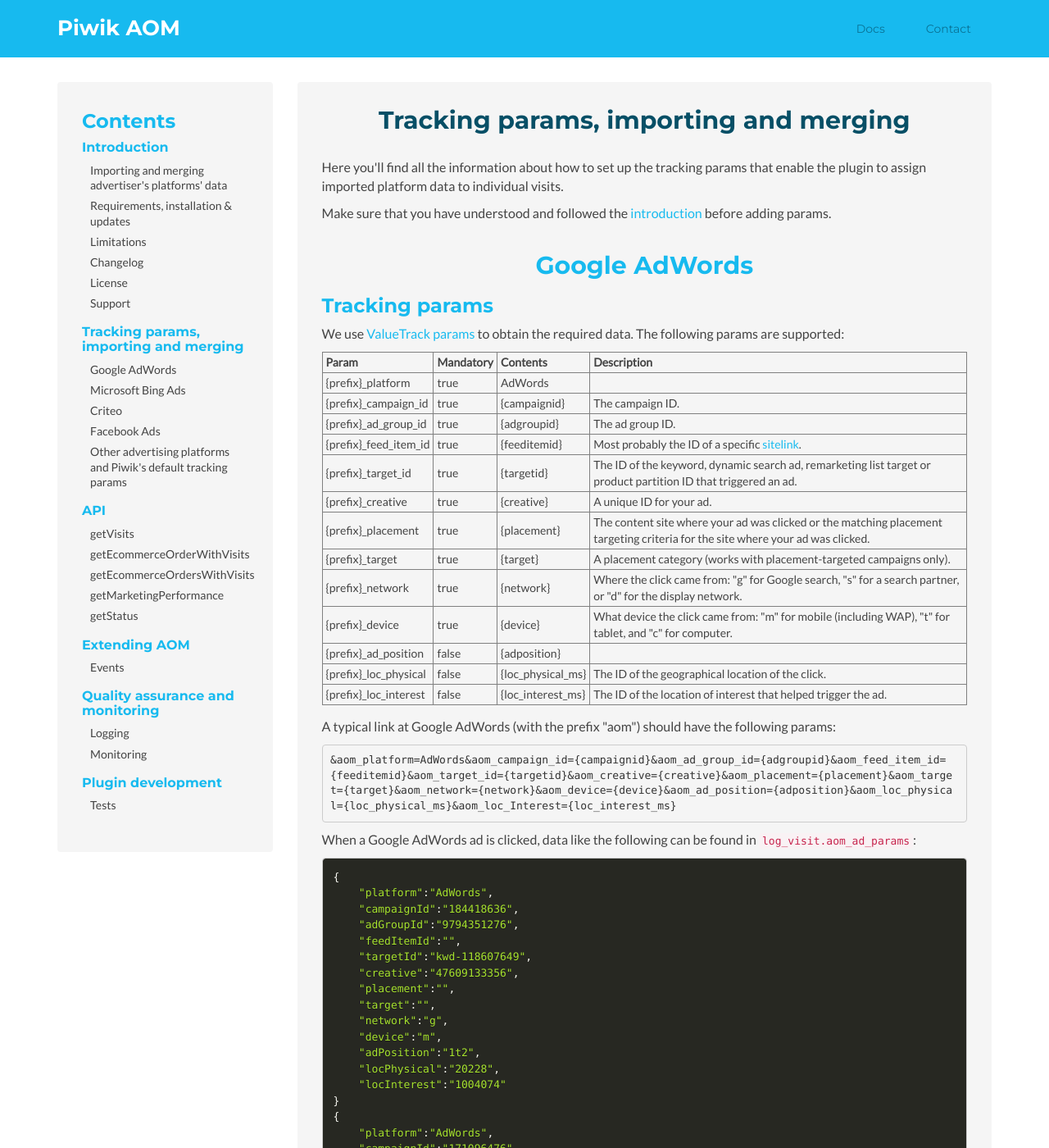
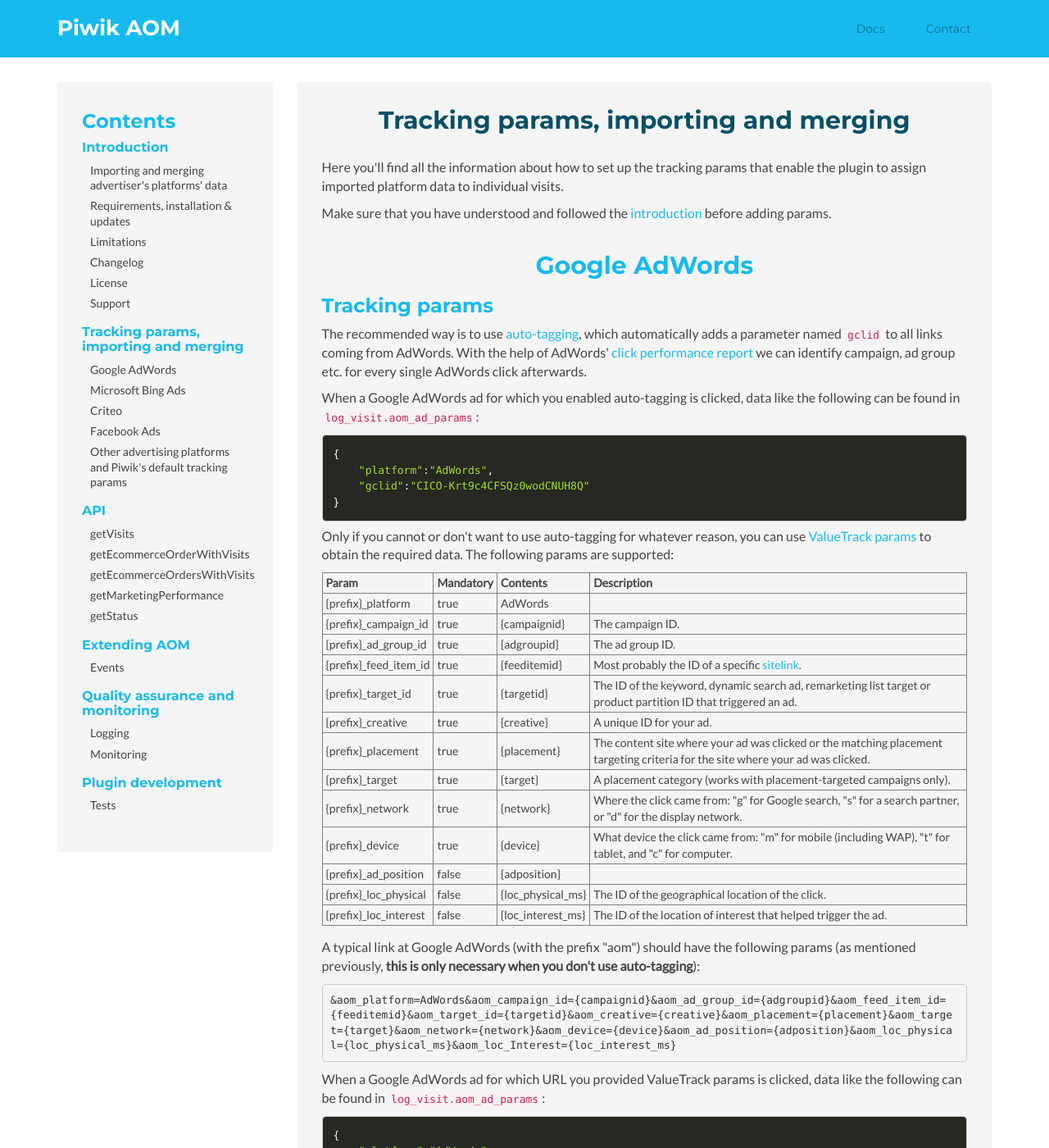
Before and after one commit to finanzcheck/AOM, a Jekyll site: the page built from advertisers-platforms.html, in a window 1280 px wide and 1400 px high. Shown: the whole window at 82% size. Built offline with Jekyll 4.4.1, drawn with Linux system fonts in a browser that asks for light colours; comment, search, counter and statistics services are not loaded; some of the changed text lies outside the part shown.

Commit message:
Adds gclid to AdWords documentation

```diff
--- a/advertisers-platforms.html
+++ b/advertisers-platforms.html
@@ -10,8 +10,24 @@ title: Piwik AOM Plugin Documentation - Advertiser's Platforms
 <p>Make sure that you have understood and followed the <a href="docs.html">introduction</a> before adding params.</p>
 
 <h2 class="sub-title text-center">Google AdWords</h2>
+
 <h3>Tracking params</h3>
-<p>We use <a href="https://support.google.com/adwords/answer/2375447?hl=en">ValueTrack params</a> to obtain the required
+
+<p>The recommended way is to use <a href="https://support.google.com/analytics/answer/1733663">auto-tagging</a>, which
+    automatically adds a parameter named <code>gclid</code> to all links coming from AdWords. With the help of AdWords'
+    <a href="https://developers.google.com/adwords/api/docs/appendix/reports/click-performance-report">click performance
+    report</a> we can identify campaign, ad group etc. for every single AdWords click afterwards.</p>
+
+<p>When a Google AdWords ad for which you enabled auto-tagging is clicked, data like the following can be found in
+    <code>log_visit.aom_ad_params</code>:</p>
+<div class="code-block">
+    <pre><code class="language-php">{
+    "platform":"AdWords",
+    "gclid":"CICO-Krt9c4CFSQz0wodCNUH8Q"
+}</code></pre></div>
+
+<p>Only if you cannot or don't want to use auto-tagging for whatever reason, you can use
+    <a href="https://support.google.com/adwords/answer/2375447?hl=en">ValueTrack params</a> to obtain the required
     data. The following params are supported:</p>
 
 <table><thead>
@@ -105,10 +121,12 @@ title: Piwik AOM Plugin Documentation - Advertiser's Platforms
 </tr>
 </tbody></table>
 
-<p>A typical link at Google AdWords (with the prefix "aom") should have the following params:</p>
+<p>A typical link at Google AdWords (with the prefix "aom") should have the following params (as mentioned previously,
+    <strong>this is only necessary when you don't use auto-tagging</strong>):</p>
 <pre><code>&amp;aom_platform=AdWords&amp;aom_campaign_id={campaignid}&amp;aom_ad_group_id={adgroupid}&amp;aom_feed_item_id={feeditemid}&amp;aom_target_id={targetid}&amp;aom_creative={creative}&amp;aom_placement={placement}&amp;aom_target={target}&amp;aom_network={network}&amp;aom_device={device}&amp;aom_ad_position={adposition}&amp;aom_loc_physical={loc_physical_ms}&amp;aom_loc_Interest={loc_interest_ms}</code></pre>
 
-<p>When a Google AdWords ad is clicked, data like the following can be found in <code>log_visit.aom_ad_params</code>:</p>
+<p>When a Google AdWords ad for which URL you provided ValueTrack params is clicked, data like the following can be
+    found in <code>log_visit.aom_ad_params</code>:</p>
 <div class="code-block">
     <pre><code class="language-php">{
     "platform":"AdWords",
@@ -167,7 +185,11 @@ title: Piwik AOM Plugin Documentation - Advertiser's Platforms
     <a href="http://local.piwik.de?module=AOM&amp;action=platformAction&amp;platform=AdWords&amp;method=processOAuthRedirect">http://local.piwik.de?module=AOM&amp;action=platformAction&amp;platform=AdWords&amp;method=processOAuthRedirect</a>)
     being an authorized redirect URI.</p>
 
-<p>AdWords data is being (re)imported for the last 3 days (as old data might change).</p>
+<p>AdWords data is being (re)imported for the last 3 days (as old data might change). When you rely on auto-tagging
+    (which is preferred) and therefore do not provide any ValueTrack params, merging will first fetch a
+    <a href="https://developers.google.com/adwords/api/docs/appendix/reports/click-performance-report">click performance
+    report</a> to identify campaign, ad group etc. for every single AdWords click (gclid). Afterwards, the merging
+    process for auto-tagging and ValueTrack params is the same.</p>
 
 
 <!-- Microsoft Bing Ads -->
```
